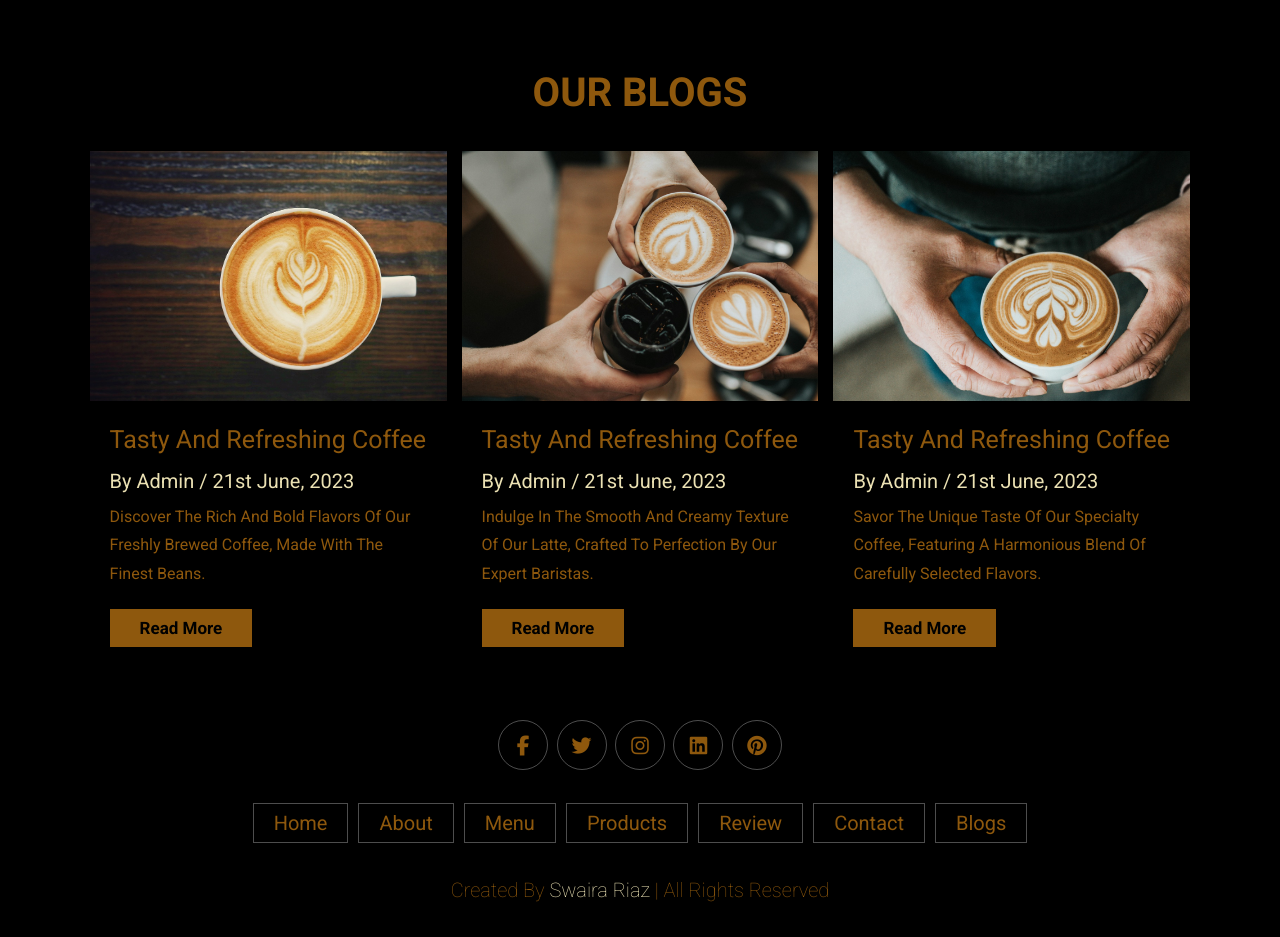
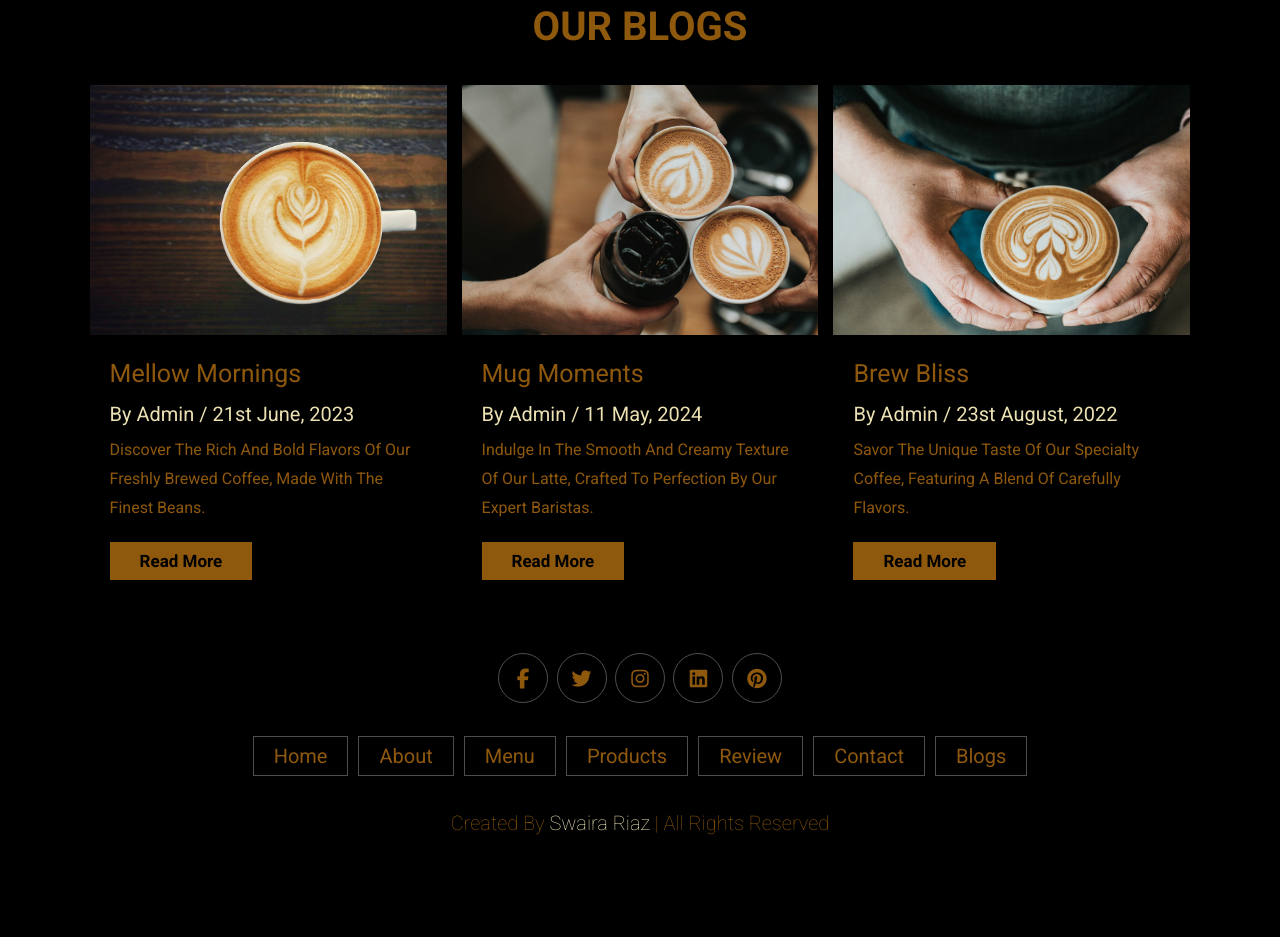
Before and after one commit to swairariaz/Coffee-Shop-website, a plain HTML site: page index.html in a window 1280 px wide. Shown: the part 4572-5509 px from the top of the page. After the commit the page ends 5442 px from the top, so only its background shows below. Drawn offline with Linux system fonts and the light colour scheme.

Commit message:
Update index.html

```diff
--- a/index.html
+++ b/index.html
@@ -103,7 +103,7 @@
     <h1 class="heading"> <span>about</span> us </h1>
     <div class="row">
         <div class="images">
-            <img src="images/about-img.jpeg" alt="" style="width: 600px; height:auto;">
+            <img src="images/about-img.jpeg" alt="" style="width: 500px; height:auto;">
         </div>
         <div class="content">
             <h3>What makes our Coffee special?</h3>
@@ -361,7 +361,7 @@
                 <img src="images/blog-1.jpeg" alt="" style="width: 450px; height: auto;">
             </div>
             <div class="content">
-                <a href="#" class="title">Tasty and refreshing coffee</a>
+                <a href="#" class="title">Mellow Mornings</a>
                 <span>by admin / 21st june, 2023</span>
                 <p>Discover the rich and bold flavors of our freshly brewed coffee, made with the finest beans.</p>
                 <a href="#" class="btn">read more</a>
@@ -373,8 +373,8 @@
                 <img src="images/blog-3.jpeg" alt="" style="width: 450px; height: auto;">
             </div>
             <div class="content">
-                <a href="#" class="title">Tasty and refreshing coffee</a>
-                <span>by admin / 21st june, 2023</span>
+                <a href="#" class="title">Mug Moments</a>
+                <span>by admin / 11 may, 2024</span>
                 <p>Indulge in the smooth and creamy texture of our latte, crafted to perfection by our expert baristas.</p>
                 <a href="#" class="btn">read more</a>
             </div>
@@ -385,9 +385,9 @@
                 <img src="images/blog-2.jpeg" alt="" style="width: 450px; height: auto;">
             </div>
             <div class="content">
-                <a href="#" class="title">Tasty and refreshing coffee</a>
-                <span>by admin / 21st june, 2023</span>
-                <p>Savor the unique taste of our specialty coffee, featuring a harmonious blend of carefully selected flavors.</p>
+                <a href="#" class="title">Brew Bliss</a>
+                <span>by admin / 23st august, 2022</span>
+                <p>Savor the unique taste of our specialty coffee, featuring a blend of carefully flavors.</p>
                 <a href="#" class="btn">read more</a>
             </div>
         </div>
```
